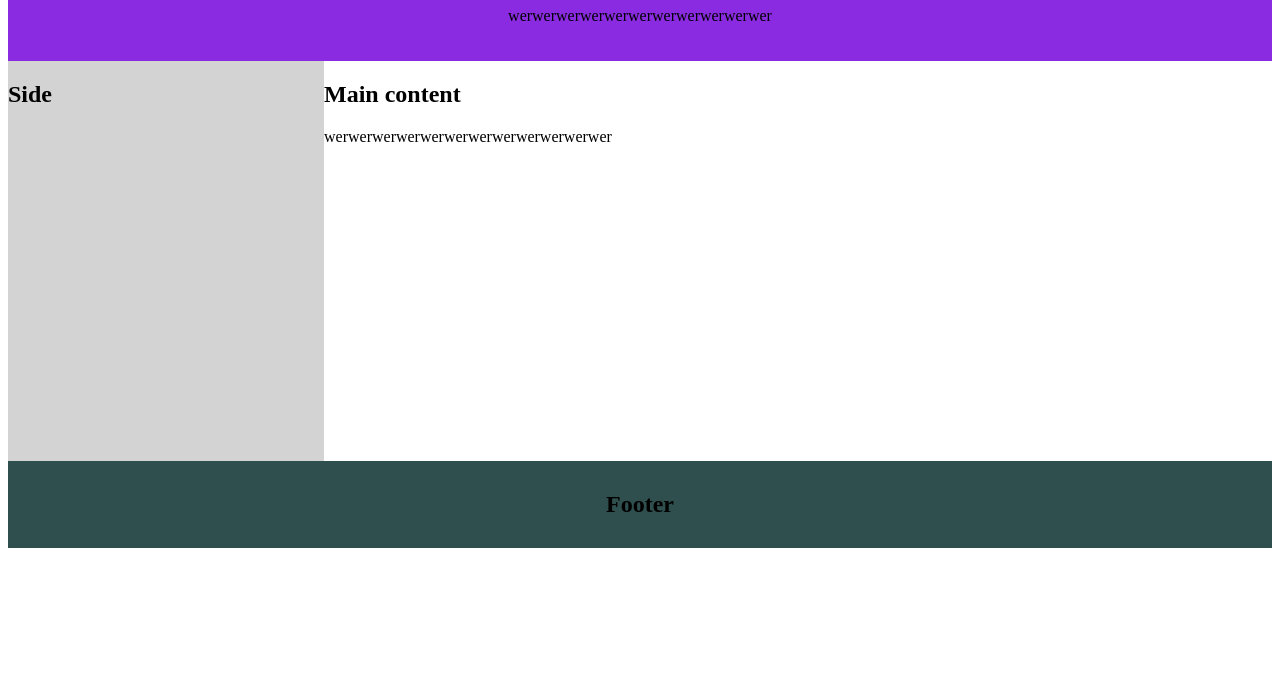
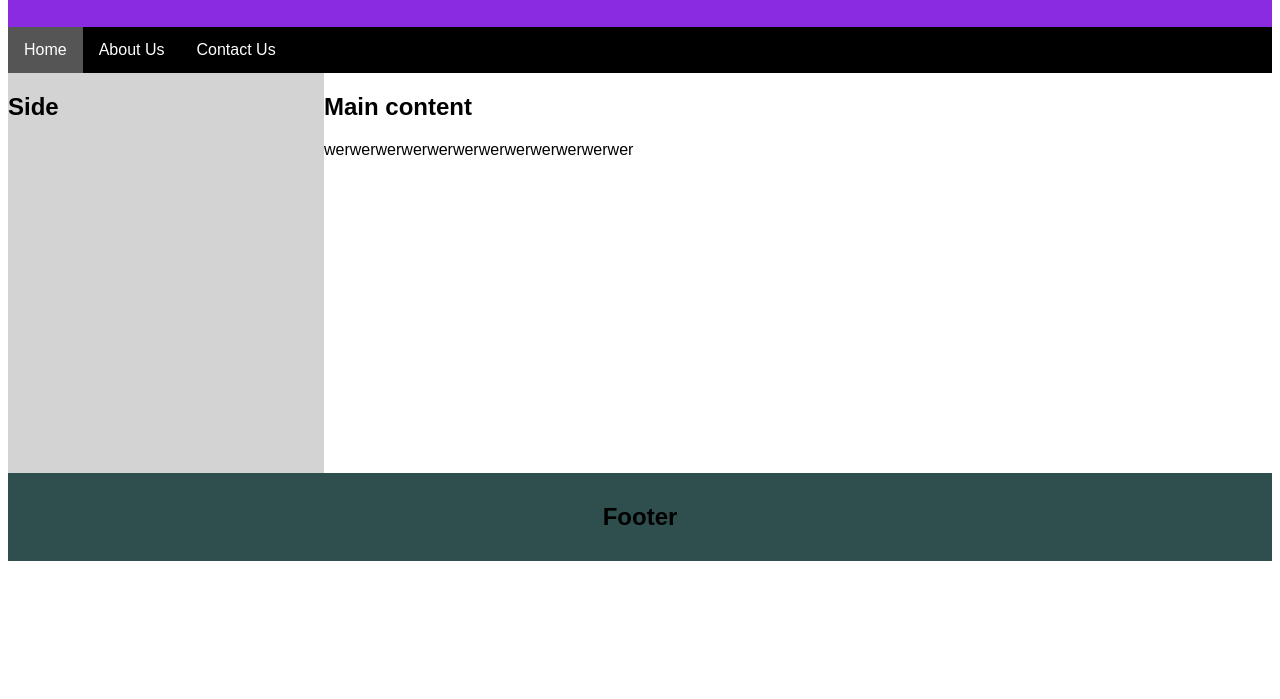
Before and after one commit to cwilliams0926/isys-102-hw3, a plain HTML site: page index.html in a window 1280 px wide. Shown: the part 101-800 px from the top of the page. Drawn offline with Linux system fonts and the light colour scheme.

Commit message:
Add horizontal navbar and back button page
Added a functional navbar at the top with styling along with back.html and backbutton.css for a "Back to Home" page

```diff
--- /dev/null
+++ b/backbutton.css
@@ -0,0 +1,20 @@
+body {
+    font-family: Arial;
+}
+
+a:link,
+a:visited {
+    background-color: white;
+    color: black;
+    border: 2px solid blueviolet;
+    padding: 10px 20px;
+    text-align: center;
+    text-decoration: none;
+    display: inline-block;
+}
+
+a:hover,
+a:active {
+    background-color: blueviolet;
+    color: white;
+}
--- a/index.html
+++ b/index.html
@@ -6,8 +6,15 @@
     </head>
     <body>
         <div class="header">
-            <h1>Header</h1>
-            <p>werwerwerwerwerwerwerwerwerwerwer</p>
+            <h1>NiftyKey</h1>
+        </div>
+
+        <div>
+            <ul class="top-navbar">
+                <li class="active"><a href="index.html">Home</a></li>
+                <li><a href="back.html">About Us</a></li>
+                <li><a href="back.html">Contact Us</a></li>
+            </ul>
         </div>
 
         <div class="row">
--- a/style.css
+++ b/style.css
@@ -1,9 +1,43 @@
+* {
+    box-sizing: border-box;
+}
 
+body {
+    font-family: Arial;
+}
 
 .header {
     background-color: blueviolet;
     text-align: center;
     padding: 20px;
+}
+
+.top-navbar {
+    list-style-type: none;
+    margin: 0;
+    padding: 0;
+    overflow: hidden;
+    background-color: black;
+}
+
+.top-navbar li {
+    float: left;
+}
+
+.top-navbar a {
+    display: block;
+    color: white;
+    text-align: center;
+    padding: 14px 16px;
+    text-decoration: none;
+}
+
+.top-navbar a:hover {
+    background-color: #333;
+}
+
+.top-navbar .active {
+    background-color: #555;
 }
 
 .leftcolumn {
```
Also changed, not shown: back.html (added, +12 -0 lines).
